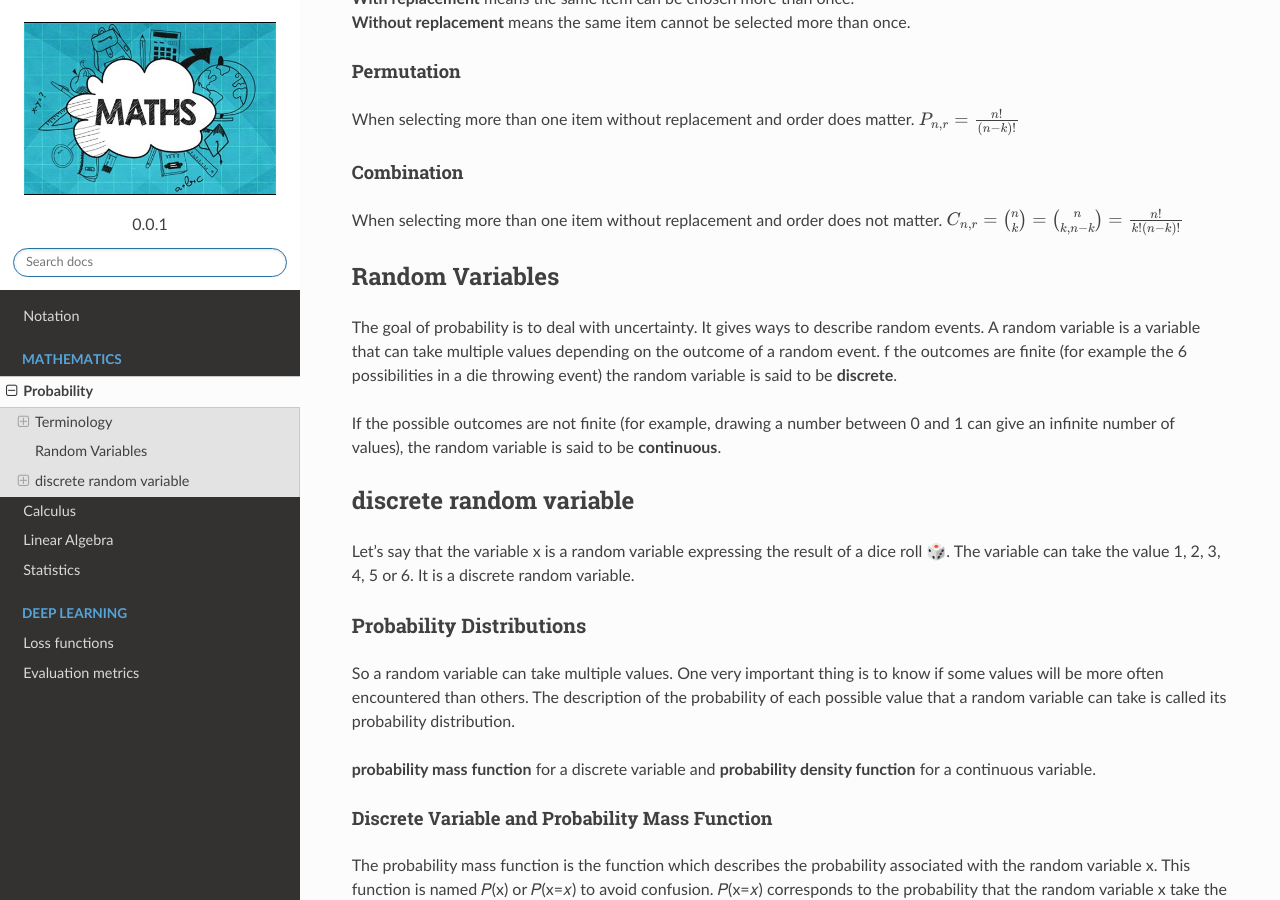
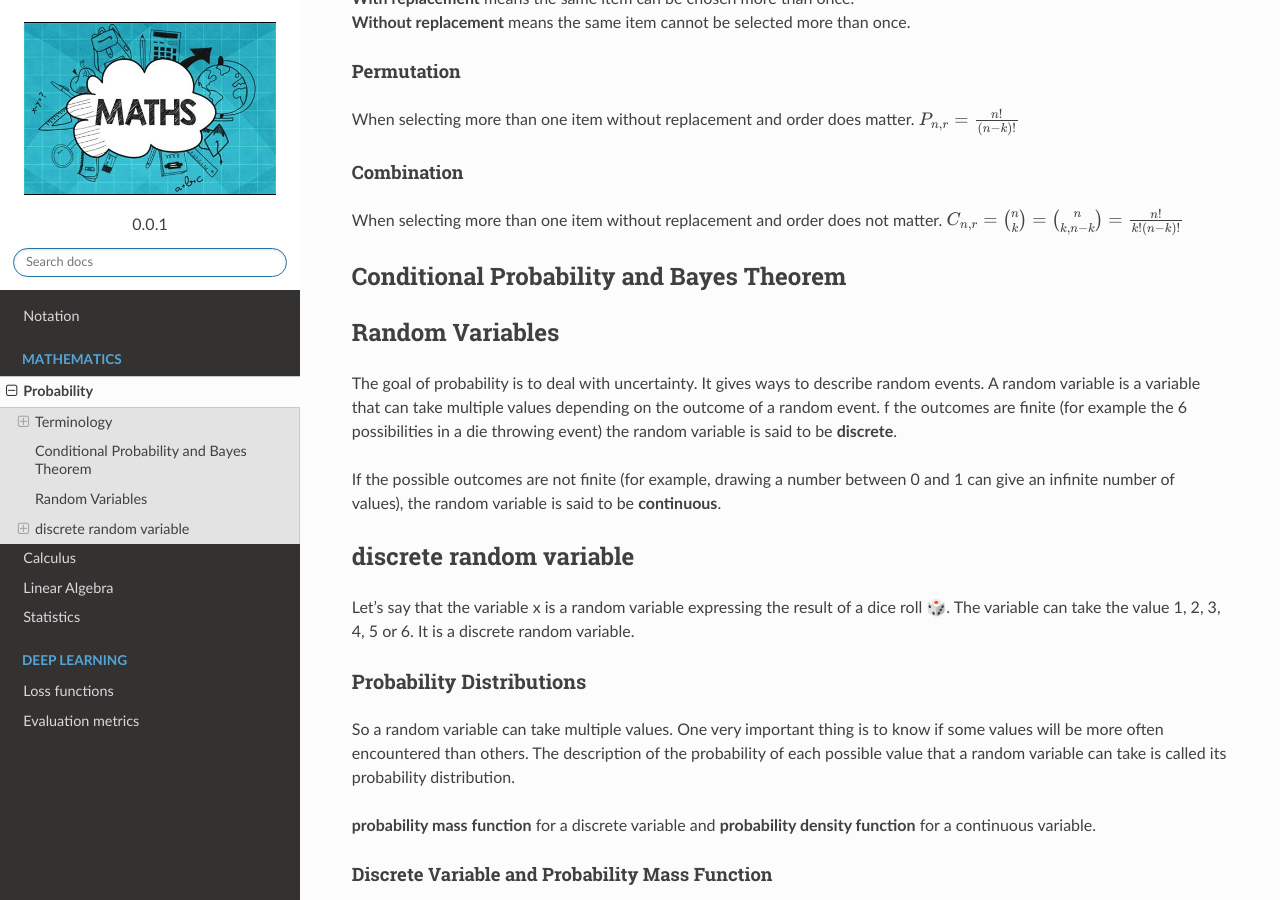
Before and after one commit to akkefa/ml-notes, a Sphinx documentation site: the page built from docs/probability.rst, in a window 1280 px wide and 900 px high, scrolled down 762 px. Built offline with Sphinx 7.4.7 and the Read the Docs theme 2.0.0, drawn with Linux system fonts in a browser that asks for light colours.

Commit message:
New changes.

```diff
--- a/docs/probability.rst
+++ b/docs/probability.rst
@@ -18,6 +18,7 @@ Axioms of Probability
 | Axiom 1 : For any event :math:`A, 0 \leq P(A) \leq 1`
 | Axiom 2: :math:`P(S)=1`
 | Axiom 3 : If :math:`A_{n}` mutually exclusive events (intersection of any two is the empty set) then
+
 .. math::
 
     P\left(\bigcup_{i = 1}^k A_n\right) = \sum_{k=1}^{n} P\left(A_{k}\right)
@@ -37,6 +38,9 @@ Combination
 ^^^^^^^^^^^^
 When selecting more than one item without replacement and order does not matter.
 :math:`{C}_{n,r} = \binom nk = {n \choose k, n-k} = \frac{n!}{k!(n-k)!}`
+
+Conditional Probability and Bayes Theorem
+==========================================
 
 
 Random Variables
```
